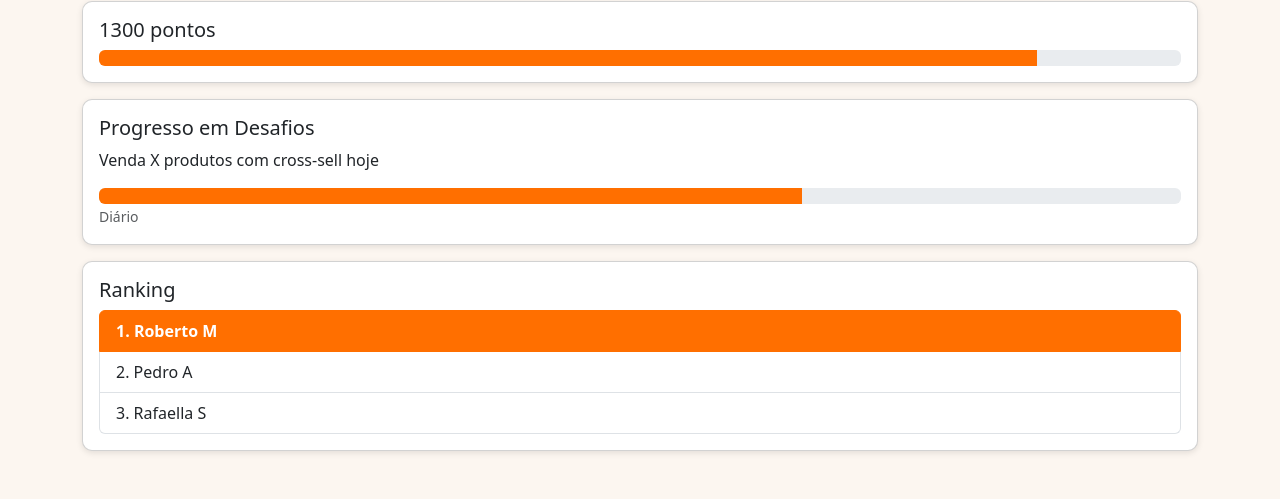
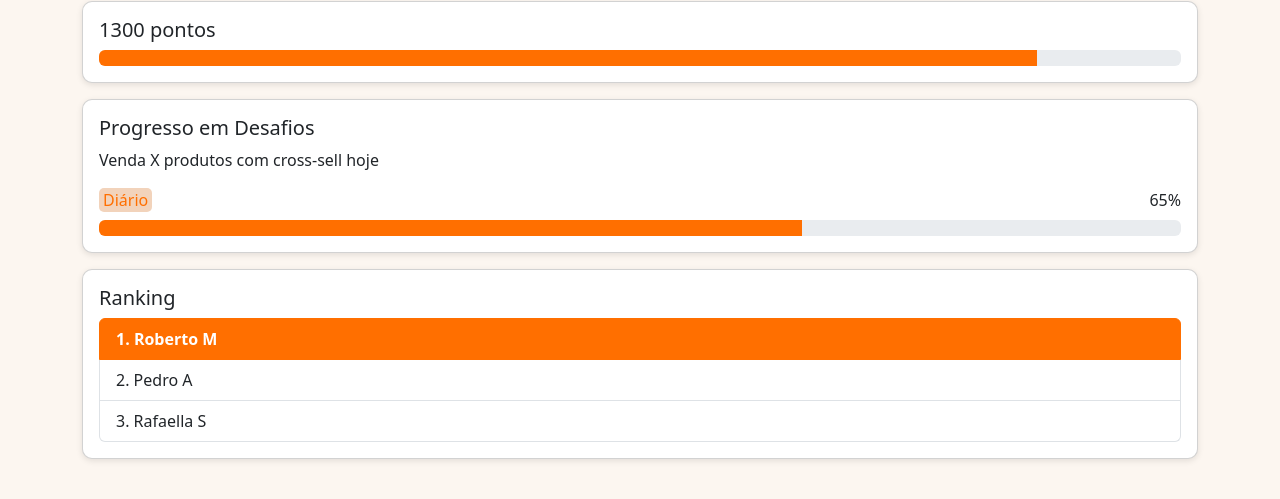
Before and after one commit to Dropeagle/ProjetoWeb, a plain HTML site: page home.html in a window 1280 px wide. Shown: the part 141-640 px from the top of the page. Drawn offline with nearby package versions, Linux system fonts and the light colour scheme.

Commit message:
padronizando barra de progresso

```diff
--- a/home.html
+++ b/home.html
@@ -48,10 +48,13 @@
       <div class="card-body">
         <h5 class="card-title">Progresso em Desafios</h5>
         <p>Venda X produtos com cross-sell hoje</p>
+        <div class="d-flex justify-content-between align-items-center mb-2">
+          <small class="text-muted px-1 fs-6 bgColorTextSmall">Diário</small>
+            <span class="fs-6">65%</span>
+        </div>
         <div class="progress">
           <div class="progress-bar bg-warning" style="width: 65%;"></div>
         </div>
-        <small class="text-muted">Diário</small>
       </div>
     </div>
 
```
